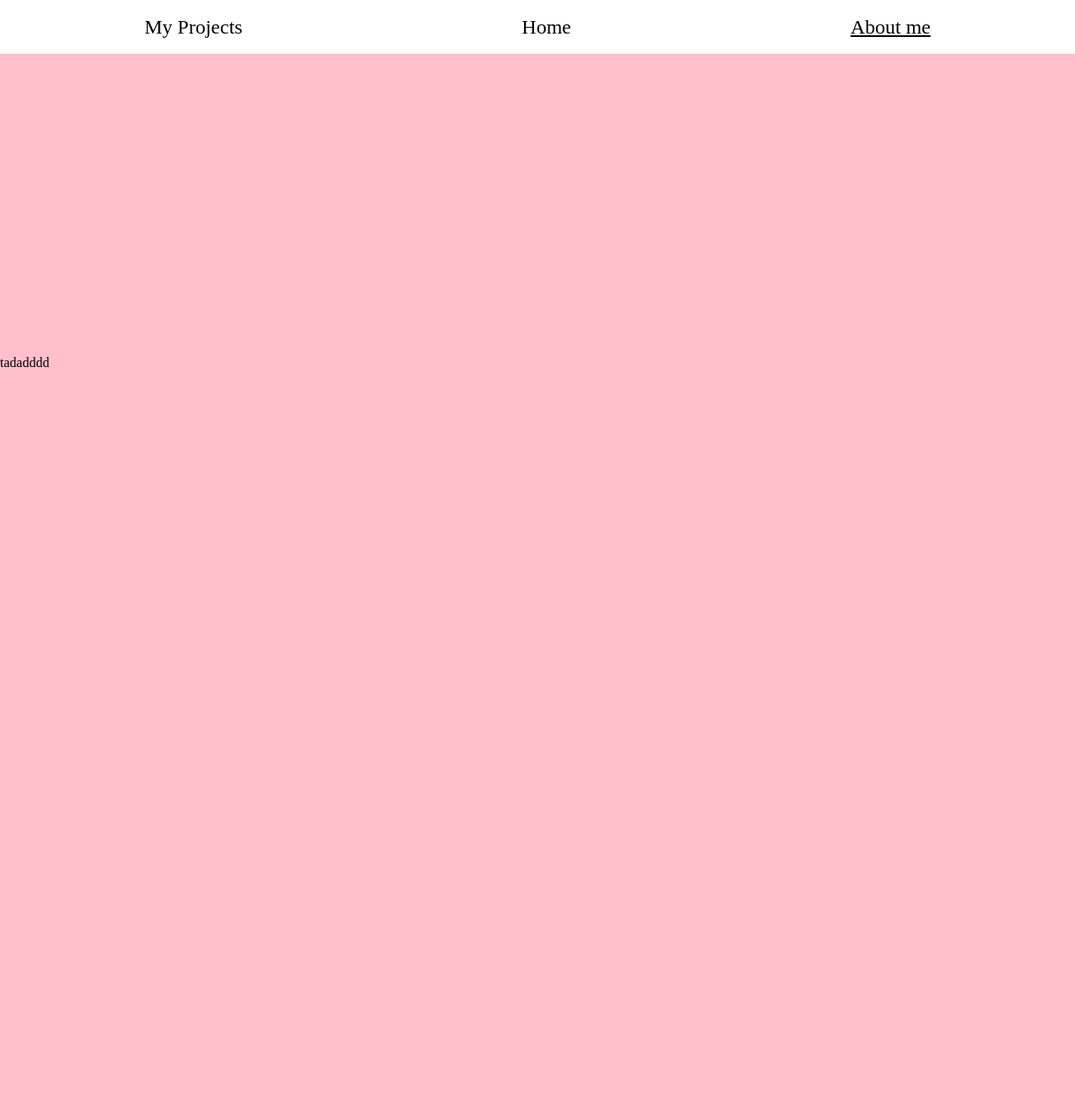
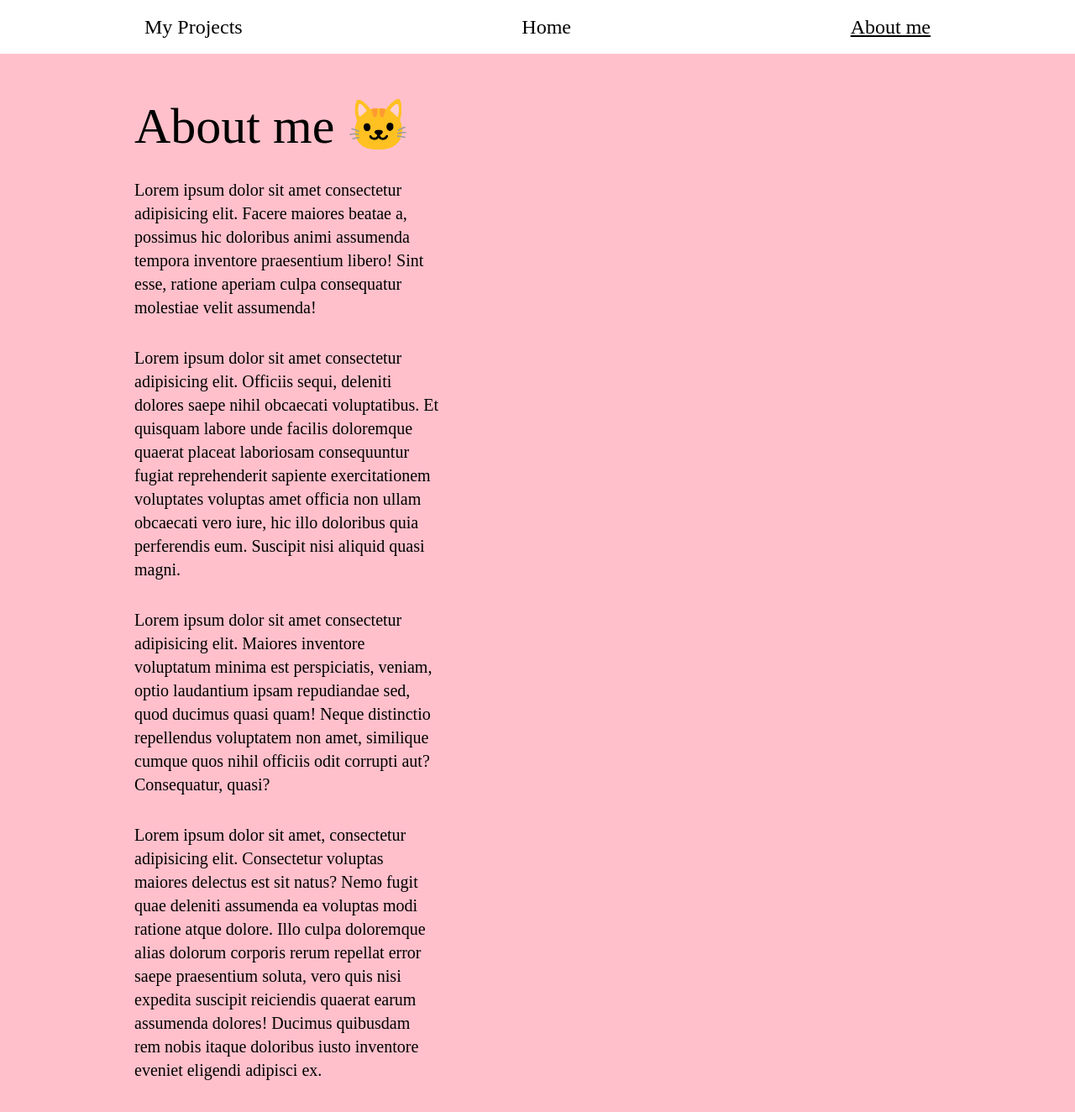
Before and after one commit to Katerina8888/nuxt-portfolio-katerina, a Nuxt app: page /about in a window 1280 px wide. Shown: the top 1324 px of the page at 84% size. Before the commit the page ends 800 px from the top, so only its background shows below. Built offline with nearby package versions, Linux system fonts and the light colour scheme.

Commit message:
feat: enhance About page layout and add typewriter effect for headings

```diff
--- a/pages/about.vue
+++ b/pages/about.vue
@@ -1,9 +1,53 @@
 <template>
-  <div>
-    tadadddd
+  <div class="p-8 ml-32 md:w-1/2 lg:w-1/3">
+    <h1 class="text-6xl pb-8 typewriter pt-6">About me 🐱</h1>
+    <p class="pb-8 text-xl">
+      Lorem ipsum dolor sit amet consectetur adipisicing elit. Facere maiores
+      beatae a, possimus hic doloribus animi assumenda tempora inventore
+      praesentium libero! Sint esse, ratione aperiam culpa consequatur molestiae
+      velit assumenda!
+    </p>
+    <p class="pb-8 text-xl">
+      Lorem ipsum dolor sit amet consectetur adipisicing elit. Officiis sequi,
+      deleniti dolores saepe nihil obcaecati voluptatibus. Et quisquam labore
+      unde facilis doloremque quaerat placeat laboriosam consequuntur fugiat
+      reprehenderit sapiente exercitationem voluptates voluptas amet officia non
+      ullam obcaecati vero iure, hic illo doloribus quia perferendis eum.
+      Suscipit nisi aliquid quasi magni.
+    </p>
+    <p class="pb-8 text-xl">
+      Lorem ipsum dolor sit amet consectetur adipisicing elit. Maiores inventore
+      voluptatum minima est perspiciatis, veniam, optio laudantium ipsam
+      repudiandae sed, quod ducimus quasi quam! Neque distinctio repellendus
+      voluptatem non amet, similique cumque quos nihil officiis odit corrupti
+      aut? Consequatur, quasi?
+    </p>
+    <p class="pb-8 text-xl">
+      Lorem ipsum dolor sit amet, consectetur adipisicing elit. Consectetur
+      voluptas maiores delectus est sit natus? Nemo fugit quae deleniti
+      assumenda ea voluptas modi ratione atque dolore. Illo culpa doloremque
+      alias dolorum corporis rerum repellat error saepe praesentium soluta, vero
+      quis nisi expedita suscipit reiciendis quaerat earum assumenda dolores!
+      Ducimus quibusdam rem nobis itaque doloribus iusto inventore eveniet
+      eligendi adipisci ex.
+    </p>
   </div>
 </template>
 
-<script lang="ts" setup>
+<style scoped>
+@keyframes typing {
+  from {
+    width: 0;
+  }
+  to {
+    width: 100%;
+  }
+}
 
-</script>
+.typewriter {
+  white-space: nowrap;
+  overflow: hidden;
+  width: 0;
+  animation: typing 4s steps(40) 0.5s 1 normal both;
+}
+</style>
```
